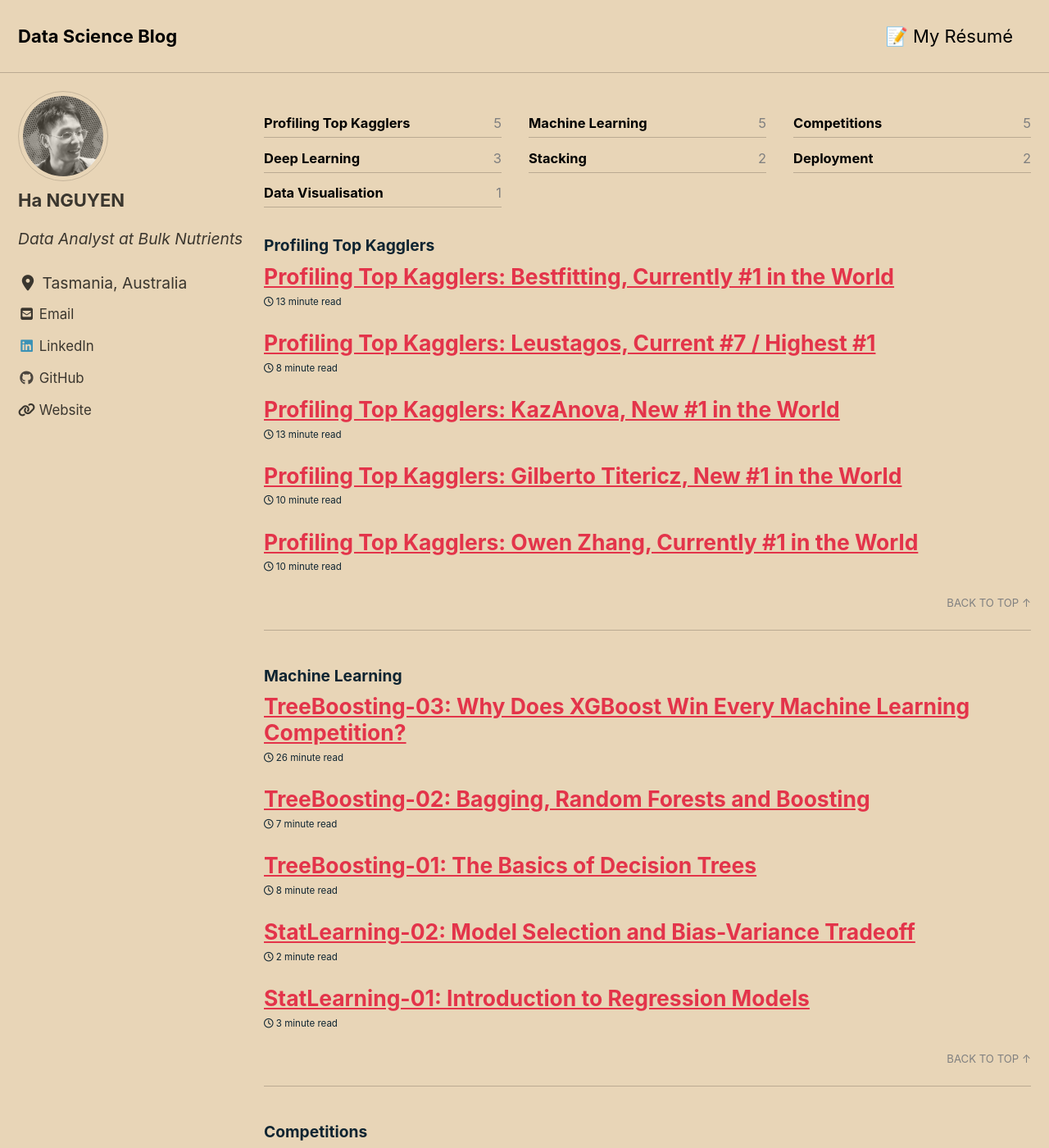
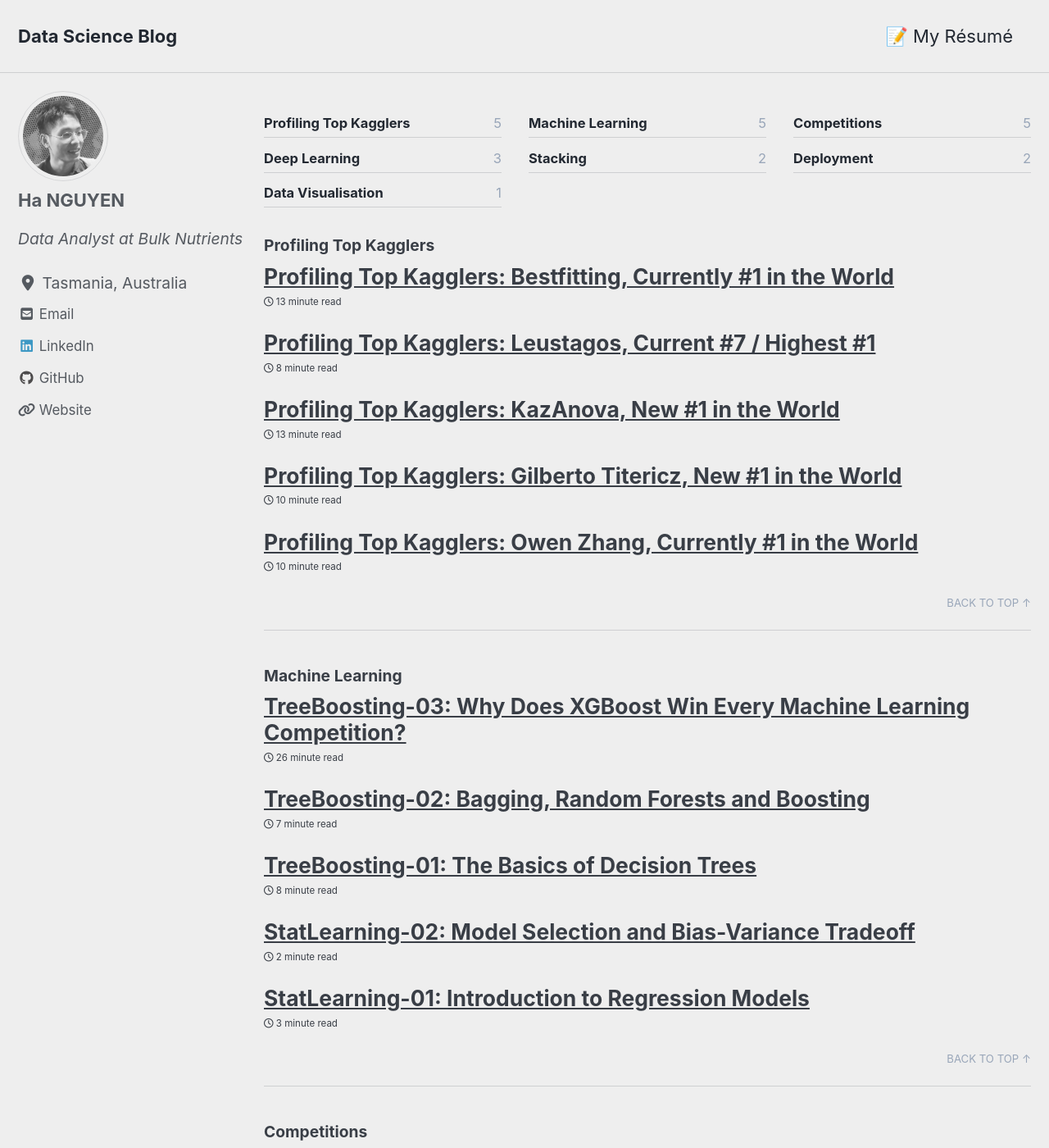
Before and after one commit to datasciblog/datasciblog.github.io, a Jekyll site: the page built from index.html, in a window 1280 px wide and 1400 px high. Shown: the whole window at 82% size. Built offline with Jekyll 4.4.1, drawn with Linux system fonts in a browser that asks for light colours; cached includes are drawn as plain includes; nearby versions of some CDN libraries; the list of posts is cut into pages by our own code.

Commit message:
Update _config.yml

```diff
--- a/_config.yml
+++ b/_config.yml
@@ -12,7 +12,7 @@
 
 # theme                  : "minimal-mistakes-jekyll"
 # remote_theme           : "mmistakes/minimal-mistakes"
-minimal_mistakes_skin: 'sunrise' # "default", "air", "aqua", "contrast", "dark", "dirt", "neon", "mint", "plum", "sunrise"
+minimal_mistakes_skin: 'air' # "default", "air", "aqua", "contrast", "dark", "dirt", "neon", "mint", "plum", "sunrise"
 header:
   image: '/assets/images/thumbnail_0.png'
 
```
